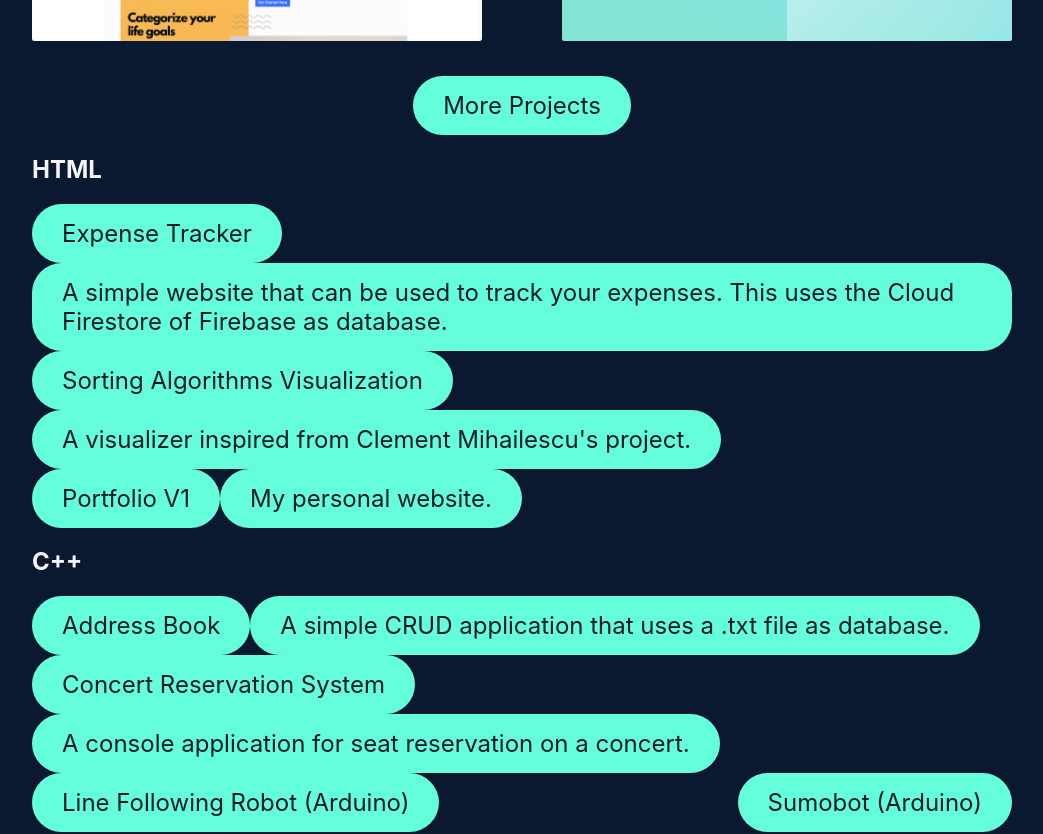
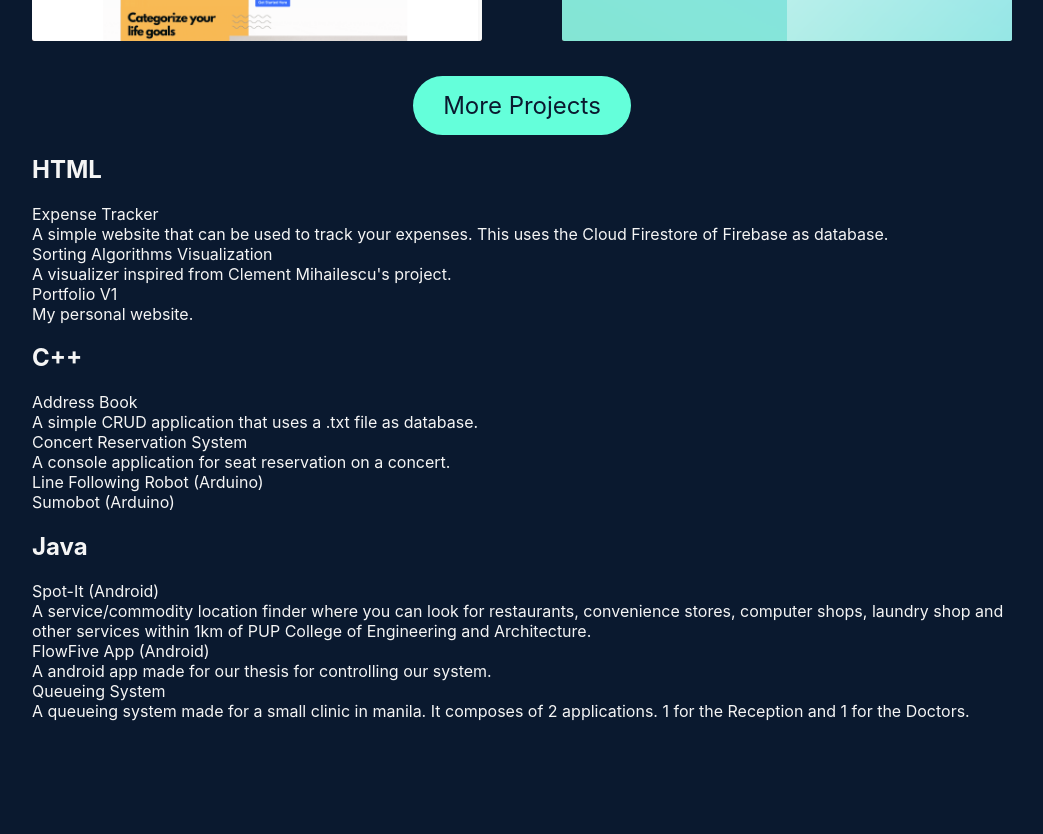
Before and after one commit to kylelainez/Portfolio-react, a React (Create React App) app: page / in a window 1280 px wide. Shown: the part 1660-2494 px from the top of the page, without its empty margins (118-1161 px from the left). After the commit the page ends 2381 px from the top, so only its background shows below. Built offline with nearby package versions, Linux system fonts and the light colour scheme.

Commit message:
Fix some styling

```diff
--- a/src/components/projects/projects.css
+++ b/src/components/projects/projects.css
@@ -18,7 +18,7 @@
     align-items: center;
 }
 
-.more-projects-container span{
+#more-project-button{
     padding: 15px 30px;
     font-size: 1.5rem;
     background-color: var(--color-2);
@@ -26,7 +26,7 @@
     border-radius: 30px;
 }
 
-.more-projects-container span:hover{
+#more-project-button:hover{
     cursor: pointer;
     background-color: var(--color-1);
     border: 1px solid var(--color-2);
@@ -73,3 +73,9 @@
     border-radius: 5px;
     transition: 300ms;
 }
+
+.more-projects,
+.more-projects div{
+    display: flex;
+    flex-direction: column;
+}
--- a/src/components/projects/projects.jsx
+++ b/src/components/projects/projects.jsx
@@ -59,7 +59,7 @@ function projects(){
             </div>
         </div>
         <div className="more-projects-container">
-            <span>More Projects</span>
+            <span id="more-project-button">More Projects</span>
             <div className="more-projects">
                 {/* HTML PROJECTS */}
                 <div>
```
Also changed, not shown: 1 other file (tests, documents, lock files or other folders).
